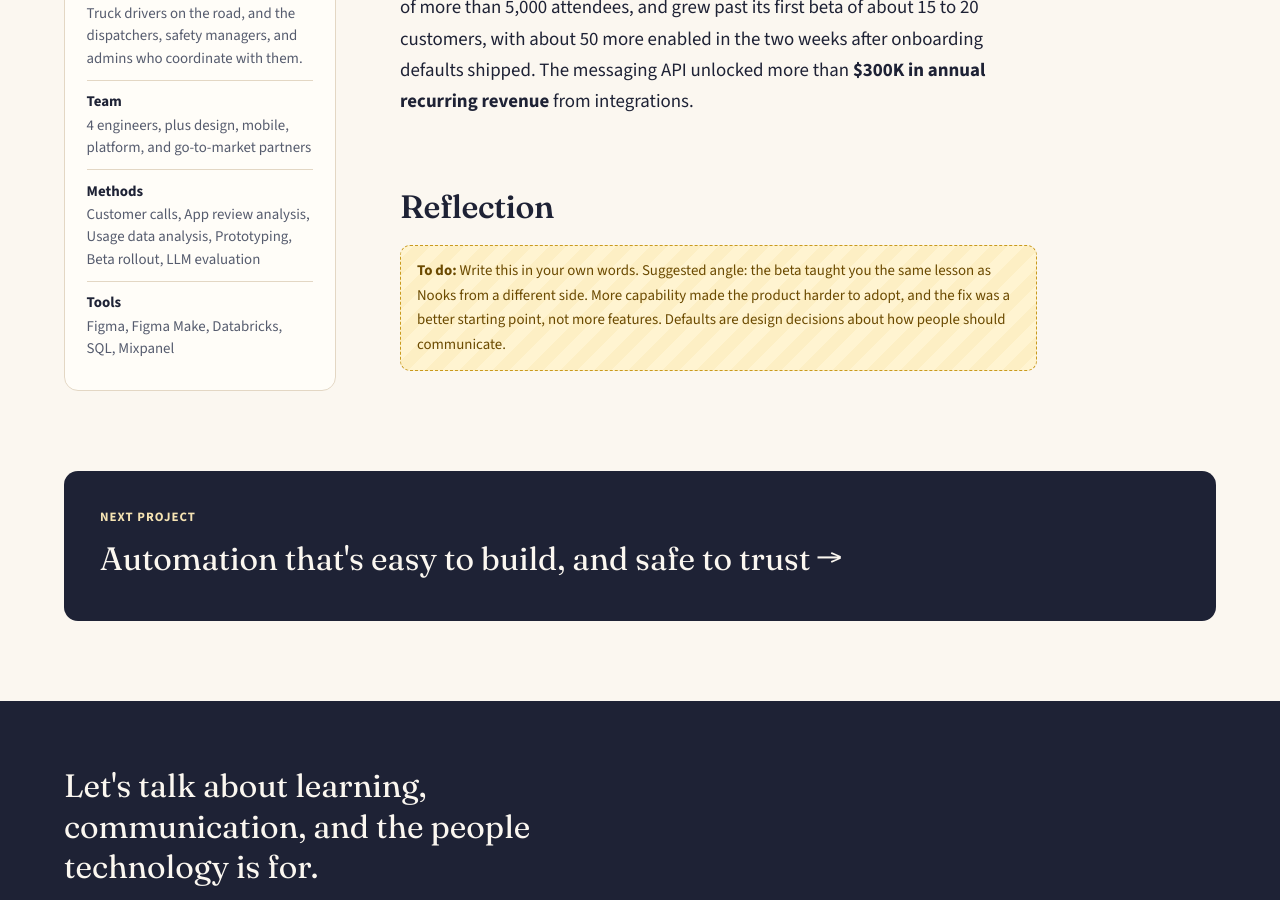
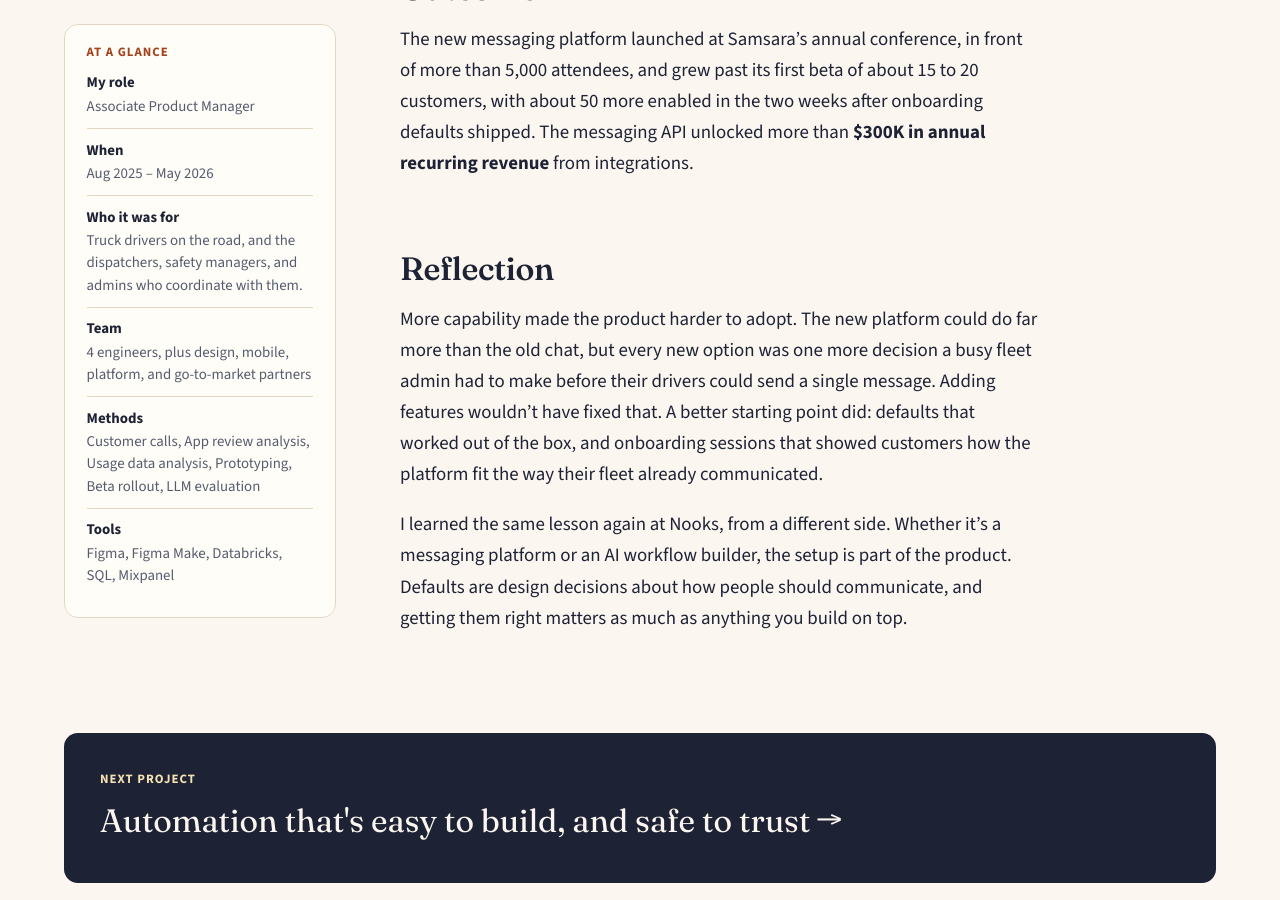
Before and after one commit to sabrinahu618/portfolio, a Jekyll site: the page built from _projects/samsara.md, in a window 1280 px wide and 900 px high, scrolled down 4772 px. Built offline with Jekyll 4.4.1, drawn with Linux system fonts in a browser that asks for light colours; some of the changed text lies outside the part shown.

Commit message:
Samsara: add reflection and onboarding sessions
Co-Authored-By: Claude Opus 5.5 <noreply@anthropic.com>
Claude-Session: https://claude.ai/code/session_01HybnYJGYPLDq5hkAYptQSd

```diff
--- a/_projects/samsara.md
+++ b/_projects/samsara.md
@@ -61,7 +61,7 @@ I owned the 0-to-1 messaging and calling platform with a team of four engineers.
 
 We enabled the first beta for about 15 to 20 customers, and it didn't go the way we hoped. The platform could do far more than the old chat, but that was the problem: the new interface and all of its configuration options overwhelmed customers, and some asked us to roll back.
 
-The capability was there. What was missing was a way in. So I added **self-serve defaults to onboarding**. Every fleet now starts with sensible default channels, like a company-wide announcements channel and a direct line from each driver to their admins, so drivers know immediately who to message and admins can adjust from a working setup instead of a blank one.
+The capability was there. What was missing was a way in. So I gave customers a better starting point in two ways. I added **self-serve defaults to onboarding**, and I led onboarding sessions that walked fleets through the new messaging experience and gathered their feedback. Every fleet now starts with sensible default channels, like a company-wide announcements channel and a direct line from each driver to their admins, so drivers know immediately who to message and admins can adjust from a working setup instead of a blank one.
 
 After that change, we enabled **about 50 more customers in the following two weeks**.
 
@@ -81,4 +81,6 @@ The new messaging platform launched at Samsara's annual conference, in front of
 
 ## Reflection
 
-{% include todo.html note="Write this in your own words. Suggested angle: the beta taught you the same lesson as Nooks from a different side. More capability made the product harder to adopt, and the fix was a better starting point, not more features. Defaults are design decisions about how people should communicate." %}
+More capability made the product harder to adopt. The new platform could do far more than the old chat, but every new option was one more decision a busy fleet admin had to make before their drivers could send a single message. Adding features wouldn't have fixed that. A better starting point did: defaults that worked out of the box, and onboarding sessions that showed customers how the platform fit the way their fleet already communicated.
+
+I learned the same lesson again at Nooks, from a different side. Whether it's a messaging platform or an AI workflow builder, the setup is part of the product. Defaults are design decisions about how people should communicate, and getting them right matters as much as anything you build on top.
```
